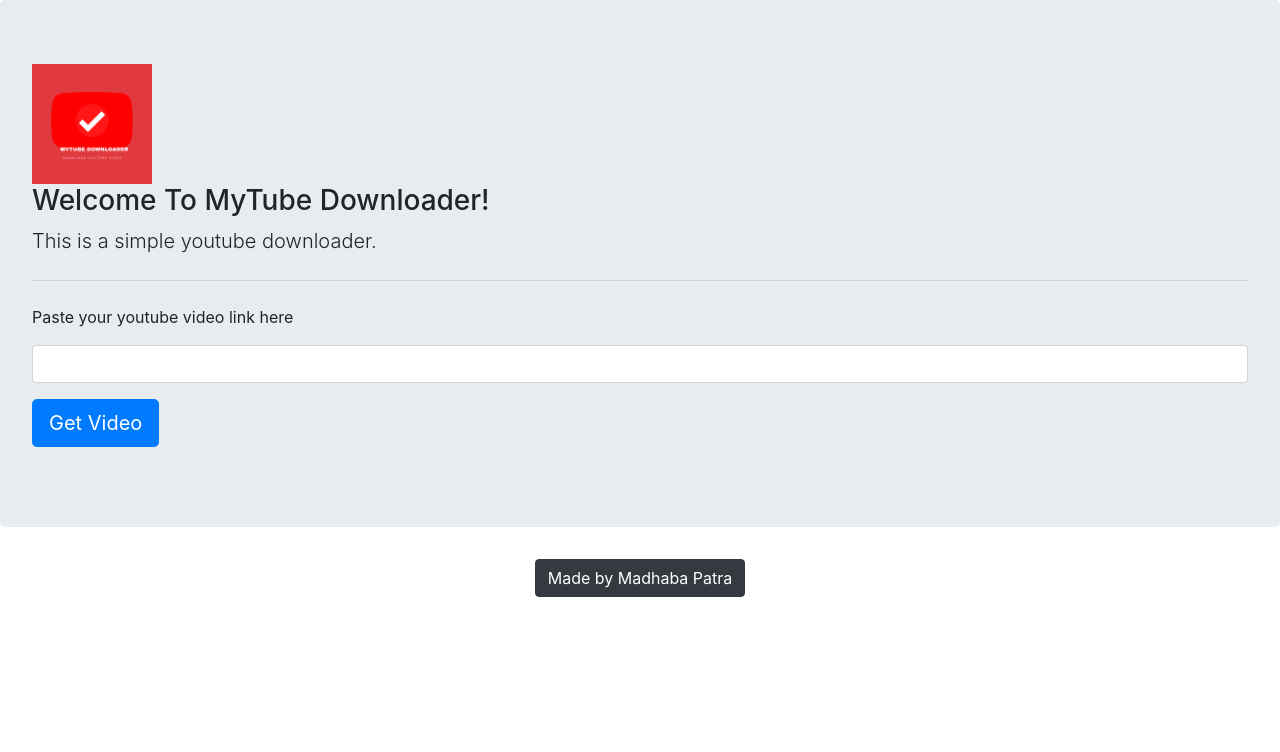
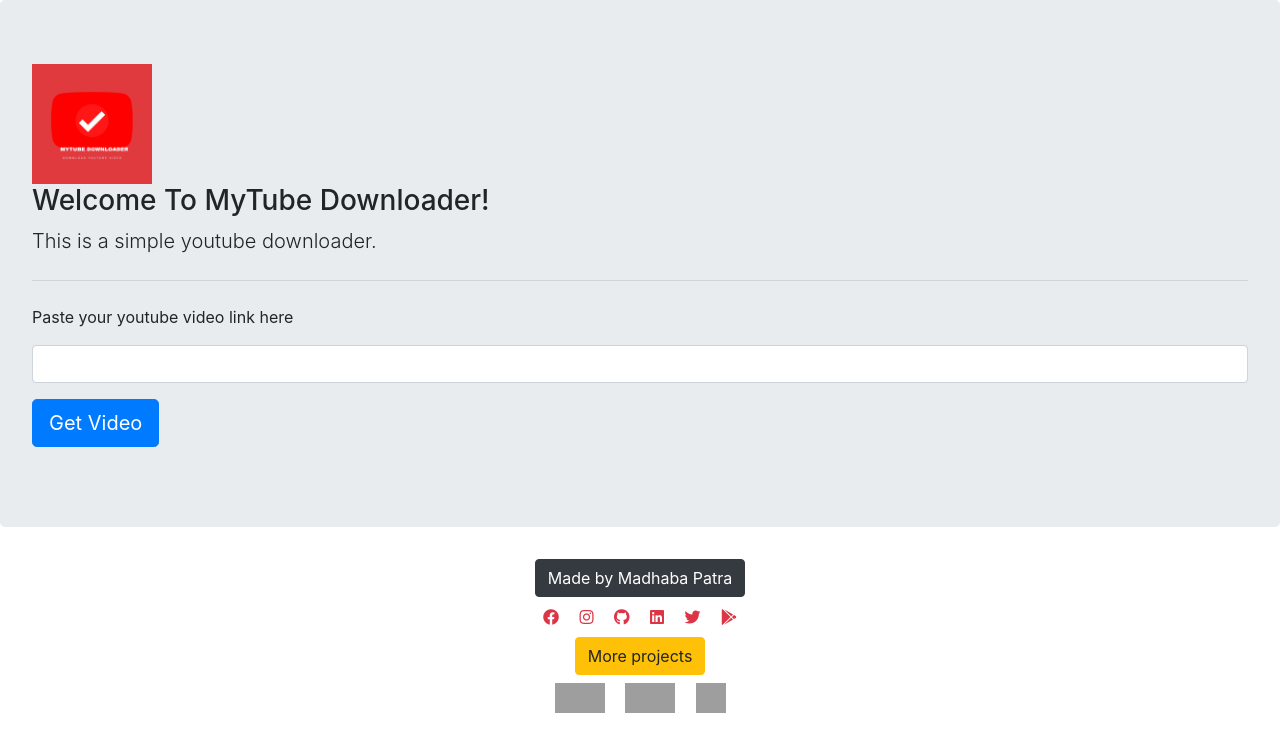
Before and after one commit to MadhabaPatra/mytube, a Flask app: page / in a window 1280 px wide. Shown: the top 752 px of the page. Run offline with Flask 2, Linux system fonts and the light colour scheme; some libraries are stand-ins or nearby versions; grey boxes are pictures that could not be loaded.

Commit message:
more works added

```diff
--- a/templates/home.html
+++ b/templates/home.html
@@ -3,6 +3,7 @@
     <meta charset="UTF-8">
     <meta name="viewport" content="width=device-width, initial-scale=1.0">
     <title> MyTube Downloader</title>
+    <link rel="stylesheet" href="https://cdnjs.cloudflare.com/ajax/libs/font-awesome/5.8.2/css/all.css" />
     <link rel="shortcut icon" href="https://cdn1.iconfinder.com/data/icons/logotypes/32/youtube-512.png" type="image/x-icon">
     <link rel="stylesheet" href="https://stackpath.bootstrapcdn.com/bootstrap/4.5.0/css/bootstrap.min.css" integrity="sha384-9aIt2nRpC12Uk9gS9baDl411NQApFmC26EwAOH8WgZl5MYYxFfc+NcPb1dKGj7Sk" crossorigin="anonymous">
 </head>
@@ -35,6 +36,20 @@
    <audio id="audio" src="{{ url_for('static', filename='THANKS-FOR-USING-YOUTUBE-DOWNL1593334488.mp3') }}"></audio>
 </body>
 
+<div class="text-center mt-2">
+      <a target="_blank" class="mx-2 text-danger" href="https://www.facebook.com/madhaba.patra"><i class="fab fa-facebook "></i></a>
+      <a target="_blank" class="mx-2 text-danger" href="https://www.instagram.com/mr_descifrador/"><i class="fab fa-instagram"></i></a>
+      <a target="_blank" class="mx-2 text-danger" href="https://github.com/MadhabaPatra"><i class="fab fa-github "></i></a>
+      <a target="_blank" class="mx-2 text-danger" href="https://in.linkedin.com/in/madhaba-patra-?trk=people-guest_profile-result-card_result-card_full-click"><i class="fab fa-linkedin"></i></a>
+      <a target="_blank" class="mx-2 text-danger" href="https://twitter.com/MadhabaPatra1"><i class="fab fa-twitter "></i></a>
+      <a target="_blank" class="mx-2 text-danger" href="https://play.google.com/store/apps/dev?id=6001374307369301068"><i class="fab fa-google-play"></i></a>
+</div>
+<div class="text-center mt-2">
+  <h5 class="btn btn-warning text-center">More projects</h5> <br />
+<a class="mx-2 text-danger" target="_blank" href="http://voonkart.com"> <img src="https://raw.githubusercontent.com/MadhabaPatra/eCommerce/master/REMODEL.png" style="width:50px;height:30px;"/></a>
+<a class="mx-2 text-danger" target="_blank" href="http://linkc.madhaba.me"> <img src="https://raw.githubusercontent.com/MadhabaPatra/LinkC/master/images/logo.png" style="width:50px;height:30px;"/></a>
+<a class="mx-2 text-danger" target="_blank" href="https://play.google.com/store/apps/details?id=com.gvjc.gvjcoles"> <img src="https://raw.githubusercontent.com/GyanaVikash/docs/master/GVJC/gvjc_oles_playstore_logo.png" style="width:30px;height:30px;"/></a>
+</div>
 
 <script>
   var isBodyClicked = false;
```
Also changed, not shown: templates/details.html (+23 -8 lines).
